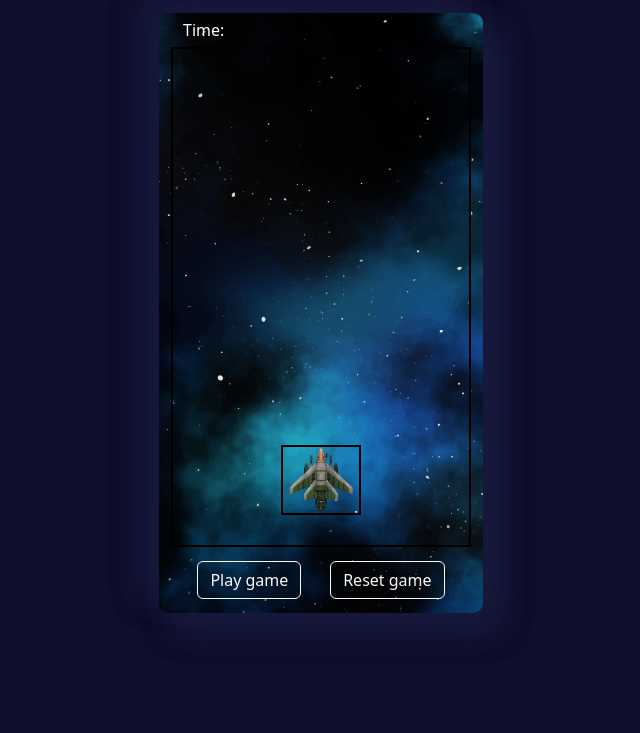
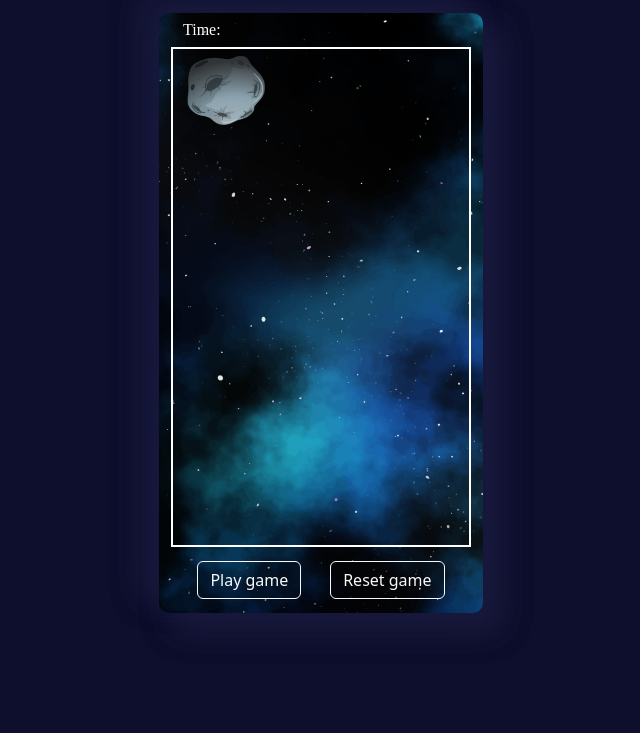
Before and after one commit to CrisGS/Airplane-Fighter, a website: page index.html in a window 1280 px wide. Shown: the part 67-800 px from the top of the page, without its empty margins (319-959 px from the left). Drawn offline with nearby package versions, Linux system fonts and the light colour scheme; a web font is replaced by a local one.

Commit message:
style changes

```diff
--- a/airplane.js
+++ b/airplane.js
@@ -1,11 +1,24 @@
 let seconds = 0;
 let myInterval;
+let stepMove = 10;
 let airplanePosition = document.getElementById("table-game");
 airplanePosition.style.justifyContent = "center";
+let asteroidPos = document.getElementById("asteroid");
+asteroidPos.style.marginBottom = '400px'
+
+
 
 function startGame() {
   timer();
+  setInterval(asteroidFall, 10);
   document.onkeydown = move;
+}
+
+
+
+function asteroidFall() {
+  asteroidPos.style.marginBottom = parseInt(asteroidPos.style.marginBottom) - 1 + 'px';
+  console.log(document.getElementById("asteroid").style.marginBottom);
 }
 
 function move(e) {
--- a/index.html
+++ b/index.html
@@ -15,6 +15,7 @@
         <span id="time"></span>
       </div>
       <div class="container tableGame" id="table-game">
+        <div class="asteroid" id="asteroid"></div>
         <div class="airplane" id="airplane"></div>
       </div>
       <div class="container buttons">
--- a/style.css
+++ b/style.css
@@ -1,6 +1,13 @@
+@font-face {
+  font-family: arcade;
+  src: url(RetrcadeRegular-x30Mr.ttf);
+  text-align: center;
+}
+
 h1 {
   text-align: center;
   color: antiquewhite;
+  font-family: arcade;
 }
 
 body {
@@ -14,6 +21,7 @@ body {
   height: fit-content;
   margin: 5px auto 5px 0;
   justify-content: space-between;
+  font-family: arcade;
 }
 
 .btn {
@@ -37,6 +45,17 @@ body {
             -15px -15px 30px rgb(24, 25, 60);
 }
 
+@keyframes slide {
+  0% {
+    transform: translate(0);
+  }
+  100% {
+    transform: translate(-3500px); /* The image width */
+  }
+}
+
+
+
 .buttons {
   display: inline-flex;
   justify-content: space-between;
@@ -45,20 +64,28 @@ body {
 }
 
 .tableGame {
-    display: flex;
-    align-items: flex-end;
-    justify-content: center;
-    border: 2px solid black;
+  border: 2px solid white;
   width: 300px;
   height: 500px;
+  overflow: hidden;
 }
 
 .airplane {
-    display: flex;
-    border: 2px solid black;
+  position: relative;
+  left: 100px;
+  top: 330px;
   width: 80px;
   height: 70px;
   background: url(airplane.png) center no-repeat;
   background-size:cover;
   margin-bottom: 30px;
 }
+
+.asteroid {
+  position: relative;
+  width: 80px;
+  height: 80px;
+  background: url(98lh_bv8k_210607-removebg-preview.png) center no-repeat;
+  background-size:cover;
+  animation-direction: reverse;
+}
```
Also changed, not shown: 98lh_bv8k_210607-removebg-preview.png (added). Lines whose indentation alone changed are shown as unchanged.
